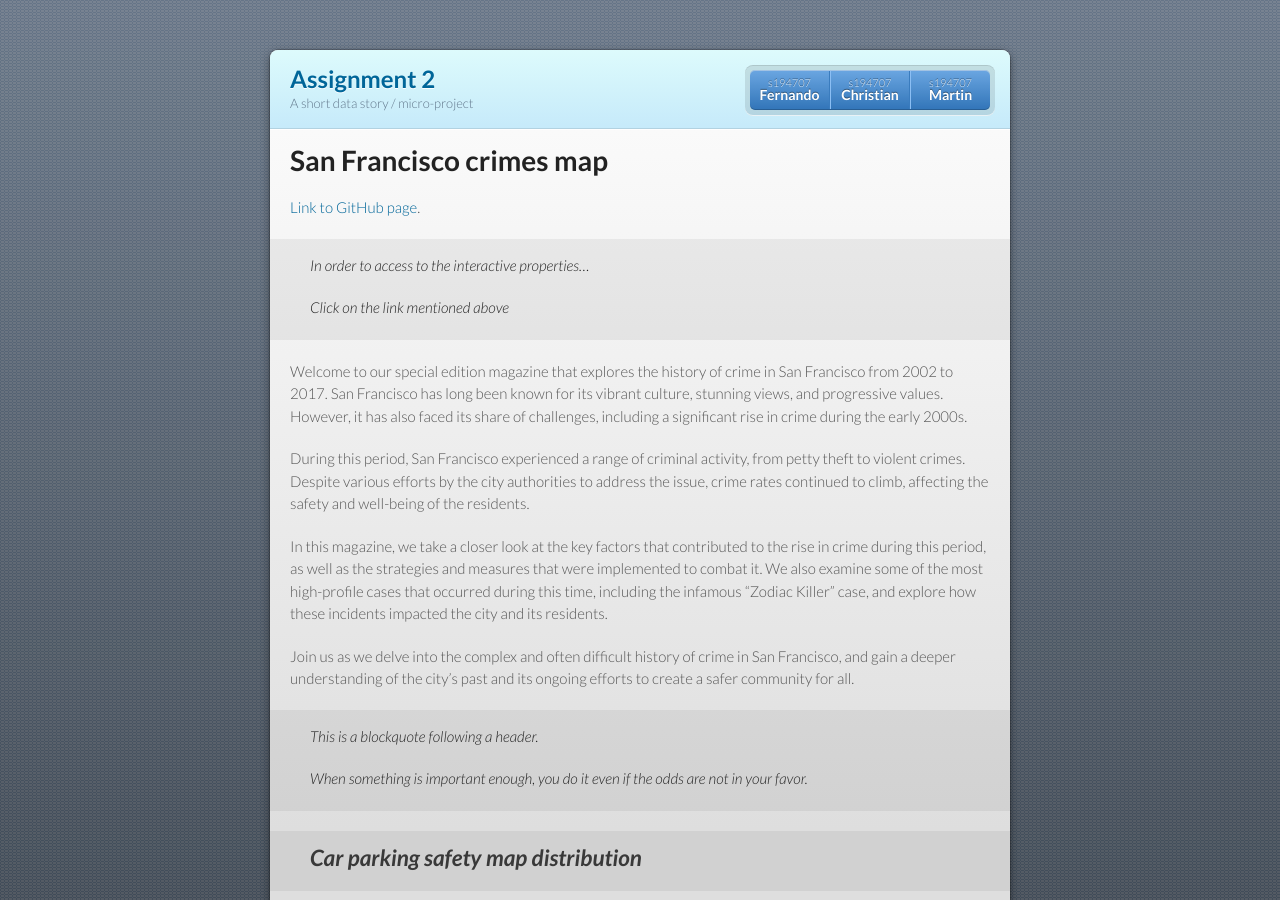
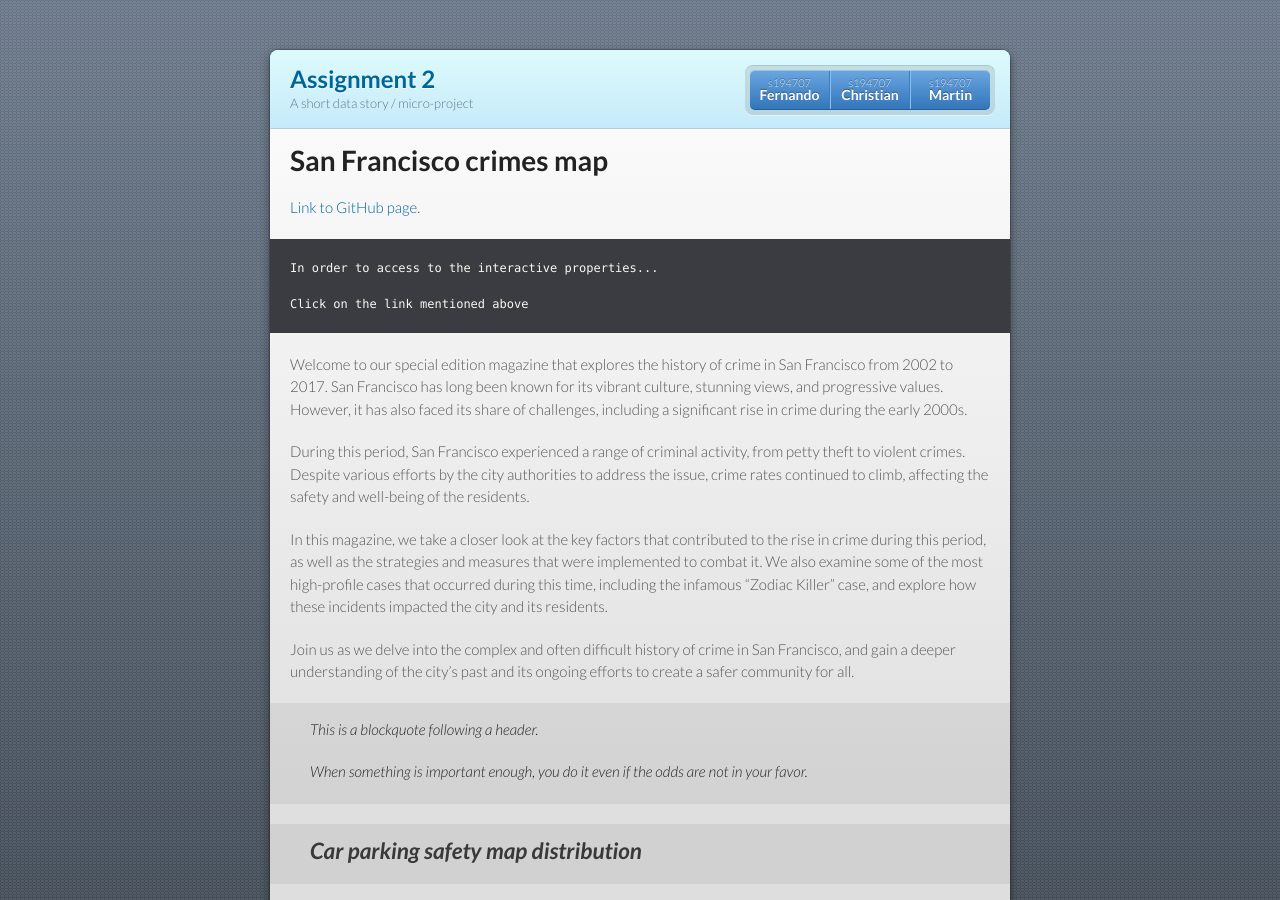
Before and after one commit to kocation/kocation.github.io, a Jekyll site: the page built from index.md, in a window 1280 px wide and 900 px high. Built offline with Jekyll 4.4.1, drawn with Linux system fonts in a browser that asks for light colours; our own code applies the rules of GitHub Pages for plain Markdown files.

````diff
--- a/index.md
+++ b/index.md
@@ -6,10 +6,12 @@ layout: default
 
 [Link to GitHub page](https://kocation.github.io).
 
-> In order to access to the interactive properties...
->
-> Click on the link mentioned above
 
+```
+In order to access to the interactive properties...
+
+Click on the link mentioned above
+```
 
 Welcome to our special edition magazine that explores the history of crime in San Francisco from 2002 to 2017. San Francisco has long been known for its vibrant culture, stunning views, and progressive values. However, it has also faced its share of challenges, including a significant rise in crime during the early 2000s.
 
````
